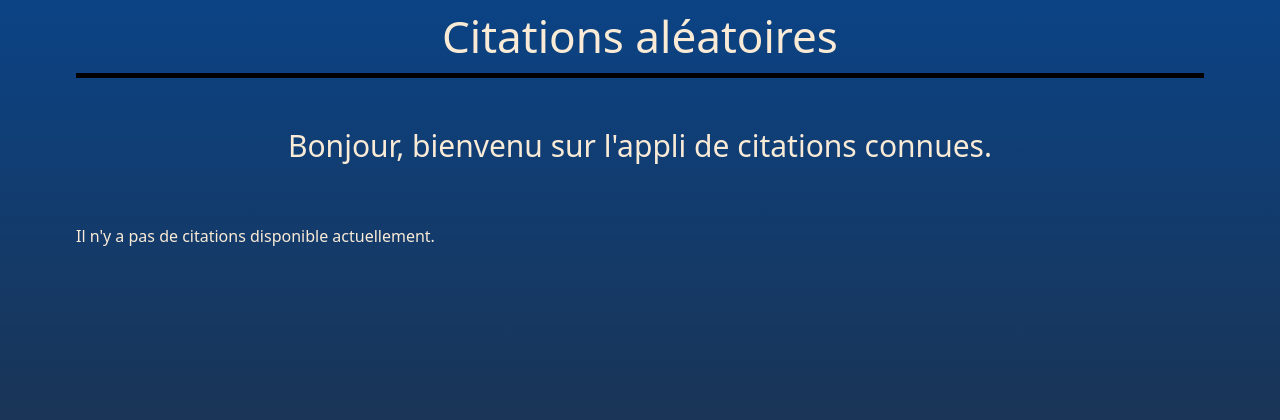
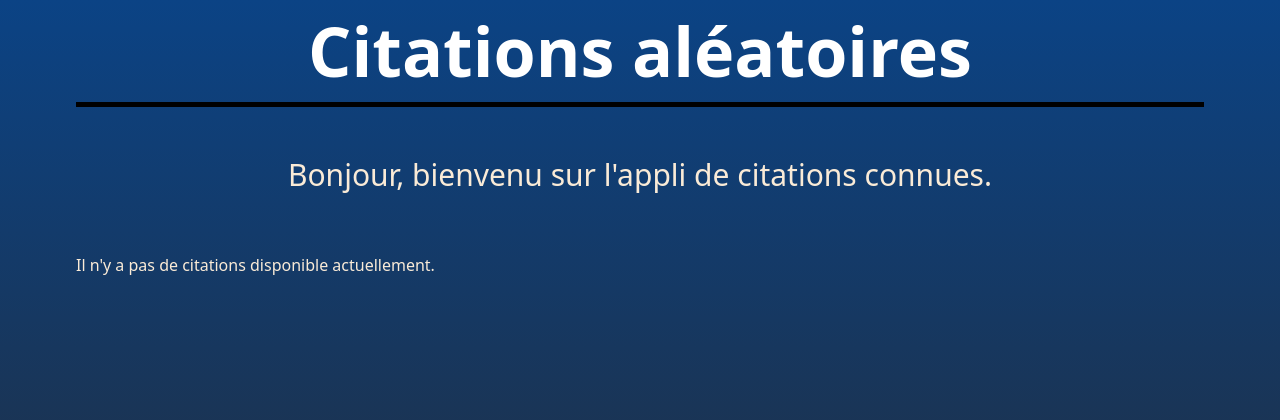
Before and after one commit to dday33480/randomquotesapp, a Django app: page / in a window 1280 px wide. Shown: the top 420 px of the page. Run offline with Django 5.2, Linux system fonts and the light colour scheme; data that the repository does not hold is empty.

Commit message:
style: Style the header and adds navigation possibilty to it

```diff
--- a/quotes/static/css/main.css
+++ b/quotes/static/css/main.css
@@ -40,6 +40,13 @@ h2 {
     font-size: 30px;
     margin-top: 50px;
     margin-bottom: 60px;
+}
+
+#header-text {
+    text-decoration: none;
+    color: white;
+    font-size: 155%;
+    font-weight: 700;
 }
 
 #footer {
--- a/quotes/templates/header.html
+++ b/quotes/templates/header.html
@@ -1,6 +1,6 @@
 
 <div>
     <h1 class="col-xs-1 text-center">
-        Citations aléatoires
+        <a id="header-text" href="{% url 'quotes:index' %}">Citations aléatoires</a>
     </h1>
 </div>
```
